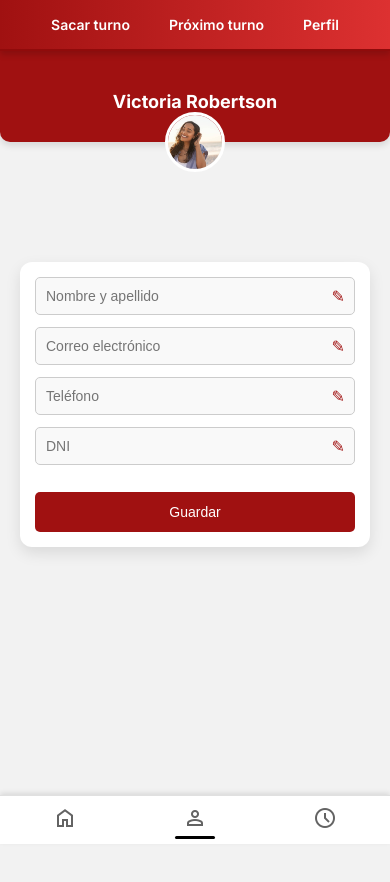
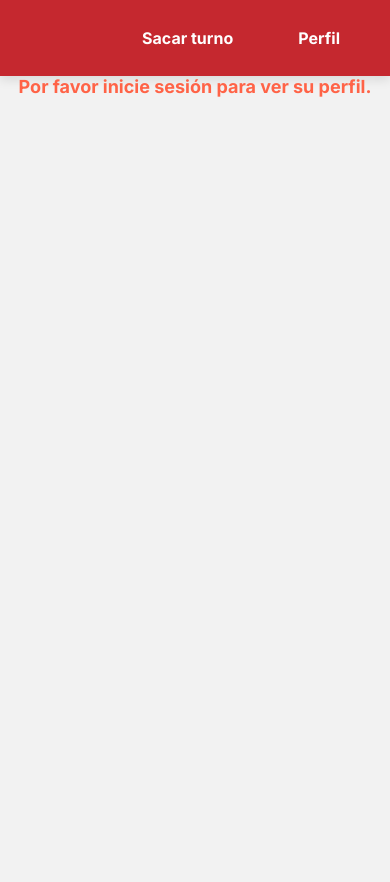
Before and after one commit to AgustinaPotasman/PF_FrontNext, a Next.js app in the folder pf/: page /Perfil in a window 390 px wide. Shown: the top 882 px of the page. After the commit the page ends 844 px from the top, so only its background shows below. Built offline with nearby package versions, Linux system fonts and the light colour scheme.

Commit message:
AIS y descardcodee todo. Registro sigue sin insertarse en la BD

```diff
--- a/pf/app/Perfil/page.js
+++ b/pf/app/Perfil/page.js
@@ -1,28 +1,53 @@
 'use client';
 
-import React from 'react';
+import React, { useContext } from 'react';
+import { UserContext } from '../components/UserContext';
 import styles from './page.module.css';
-import Form from '../components/Form';
-import Titulo from '../components/titulo';
 import Footer from '../components/footer';
+import Header from '../components/Header';
 
-export default function Home() {
-
+export default function Perfil() {
   return (
     <div>
+      <Header ></Header>
       <ProximoTurnoPage />
     </div>
   );
 }
 
 const ProximoTurnoPage = () => {
+  const { user, setUser } = useContext(UserContext);
+
+  const handleLogout = () => {
+    setUser(null);
+    localStorage.removeItem('token');
+    localStorage.removeItem('user');
+    window.location.href = '/';
+  };
+
+  if (!user) {
+    return <p className={styles.noUserMessage}>Por favor inicie sesión para ver su perfil.</p>;
+  }
+
   return (
     <main className={styles.container}>
       <header className={styles.header}>
         <img src="/img/mujer.jpg" className={styles.imagenRedonda} alt="Imagen redonda" />
-                <h2>Victoria Robertson</h2>
+        <h2>{user?.Nombre || 'Nombre no disponible'}</h2>
       </header>
-            <Form />
+
+      <div className={styles.userData}>
+        <p><strong>Nombre: </strong>{user?.Nombre || 'No disponible'}</p>
+        <p><strong>Apellido:</strong> {user?.Apellido || 'No disponible'}</p>
+        <p><strong>DNI:</strong> {user?.DNI || 'No disponible'}</p>
+        <p><strong>Email:</strong> {user?.Gmail || 'No disponible'}</p>
+        <p><strong>Teléfono:</strong> {user?.Telefono || 'No disponible'}</p>
+
+        <button onClick={handleLogout} className={styles.logoutButton}>
+          Cerrar Sesión
+        </button>
+      </div>
+
       <Footer />
     </main>
   );
--- a/pf/app/Perfil/page.module.css
+++ b/pf/app/Perfil/page.module.css
@@ -1,77 +1,88 @@
-/* Estilos para la página principal */
 .container {
     display: flex;
     flex-direction: column;
     align-items: center;
-    justify-content: flex-start;
+    padding: 20px;
+    background-color: #f7f7f7;
     min-height: 100vh;
-    background-color: #f2f2f2;
-    padding: 0;
-    margin: 0;
   }
 
-/* Estilos para el encabezado */
   .header {
     display: flex;
     flex-direction: column;
     align-items: center;
-    background-color: #A01111;
-    padding: 15px 10px 40px; /* Reduce el padding para un fondo más sutil */
-    width: 100%;
     text-align: center;
-    border-bottom-left-radius: 15px; /* Reduce el border-radius para bordes más sutiles */
-    border-bottom-right-radius: 15px; /* Reduce el border-radius para bordes más sutiles */
-    position: relative;
-    box-shadow: 0 4px 6px rgba(0, 0, 0, 0.1); /* Ajusta la sombra para que sea más sutil */
-    margin: 0; /* Asegura que el header toque el borde superior */
+    margin-bottom: 30px;
+    background-color: #ffffff;
+    border-radius: 10px;
+    padding: 20px;
+    box-shadow: 0 4px 8px rgba(0, 0, 0, 0.1);
   }
 
-.header img {
-    width: 80px; /* Reduce el tamaño de la imagen */
-    height: 80px; /* Reduce el tamaño de la imagen */
+  .imagenRedonda {
+    width: 120px;
+    height: 120px;
     border-radius: 50%;
     object-fit: cover;
-    border: 3px solid #ffffff;
-    position: absolute;
-    bottom: -40px; /* Ajusta la posición de la imagen */
-    transition: transform 0.3s ease, box-shadow 0.3s ease;
-}
-
-.header img:hover {
-    transform: scale(1.05);
-    box-shadow: 0 4px 12px rgba(0, 0, 0, 0.2);
+    border: 3px solid #f0f0f0;
+    margin-bottom: 15px;
   }
 
   .header h2 {
-    color: #ffffff;
-    margin: 50px 0 0; /* Ajusta el margen superior para que el título esté más cerca del fondo rojo */
-    font-size: 22px; /* Ajusta el tamaño de fuente para que el título sea más pequeño */
-    font-weight: 700;
+    font-size: 24px;
+    color: #333;
+    font-weight: bold;
   }
 
-/* Estilos específicos para pantallas móviles */
-@media (max-width: 768px) {
-    .header {
-        padding: 10px 10px 30px; /* Ajusta el padding para pantallas móviles */
-        border-bottom-left-radius: 10px;
-        border-bottom-right-radius: 10px;
+  .userData {
+    display: flex;
+    flex-direction: column;
+    align-items: flex-start;
+    background-color: #fff;
+    border-radius: 10px;
+    padding: 20px;
+    width: 100%;
+    max-width: 600px;
+    box-shadow: 0 4px 8px rgba(0, 0, 0, 0.1);
   }
 
-    .header img {
-        width: 60px;
-        height: 60px;
-        bottom: -30px;
+  .userData p {
+    font-size: 16px;
+    color: #555;
+    margin: 10px 0;
   }
 
-    .header h2 {
-        font-size: 18px;
-        margin: 30px 0 0;
+  .userData p strong {
+    font-weight: bold;
+    color: #333;
   }
 
-    .form {
-        width: 90%;
-        max-width: 350px;
-        margin-top: 100px;
-        padding: 15px;
+  .logoutButton {
+    background-color: #c22e2e;
+    color: white;
+    border: none;
+    padding: 12px 20px;
+    border-radius: 5px;
+    font-size: 16px;
+    cursor: pointer;
+    transition: background-color 0.3s ease;
+    margin-top: 20px;
   }
+
+  .logoutButton:hover {
+    background-color: #e63946;
   }
+
+  .footer {
+    margin-top: 40px;
+    text-align: center;
+    font-size: 14px;
+    color: #777;
+  }
+
+  .noUserMessage {
+    color: #ff6347;
+    font-size: 18px;
+    font-weight: bold;
+    text-align: center;
+  }
--- a/pf/app/PerfilMedico/page.js
+++ b/pf/app/PerfilMedico/page.js
@@ -8,7 +8,7 @@ import Boton from '../components/boton';
 import { UserContext } from '../components/UserContext';
 
 const PerfilMedico = () => {
-  const  user  = useContext(UserContext);
+  const  { user, setUser }  = useContext(UserContext);
   const [data, setData] = useState([]);
   const [error, setError] = useState('');
   const router = useRouter();
@@ -16,7 +16,7 @@ const PerfilMedico = () => {
   const token = typeof window !== 'undefined' ? localStorage.getItem('token') : null;
 
   const fetchData = async () => {
-    if (!token || !user?.idArea) {
+    if (!user?.idArea) {
       setError('No se pudo obtener el token o el área del médico');
       return;
     }
@@ -25,7 +25,7 @@ const PerfilMedico = () => {
       const config = {
         headers: { Authorization: `Bearer ${token}` }
       };
-      const response = await axios.get(`http://localhost:3000/api/listaEspera/2`, config);
+      const response = await axios.get(`http://localhost:3000/api/listaEspera/${user.idArea}`, config);
       if (Array.isArray(response.data)) {
         setData(response.data);
       } else {
--- a/pf/app/components/Header/header.module.css
+++ b/pf/app/components/Header/header.module.css
@@ -1,24 +1,56 @@
 .header {
     display: flex;
-    flex-direction: column;
+    justify-content: space-between;
     align-items: center;
-    background-color: #c62828;
+    padding: 15px 30px;
+    background-color: #c5282f;
+    color: white;
+    box-shadow: 0 4px 6px rgba(0, 0, 0, 0.1);
+  }
+
+
+  .nav-link {
+    text-decoration: none;
+    color: white;
+    font-size: 16px;
+    margin: 0 15px;
+    padding: 8px 15px;
+    border-radius: 5px;
+    transition: background-color 0.3s ease;
+  }
+
+
+  .nav-link:hover {
+    background-color: #c5282f;
+  }
+
+
+  .nav-link.active {
+    font-weight: bold;
+    border-bottom: 2px solid #f2f2f2;
+  }
+
+  /* Contenedor del header */
+.header {
+    display: flex;
+    justify-content: flex-end; /* Alinea los elementos al lado derecho */
+    align-items: center; /* Centra verticalmente los elementos */
     padding: 20px;
-    width: 100%;
-    text-align: center;
-}
+    background-color: #c5282f;
+    box-shadow: 0 4px 10px rgba(0, 0, 0, 0.1);
+  }
 
-.header img {
-    width: 100px;
-    height: 100px;
-    border-radius: 50%;
-    object-fit: cover;
-    border: 3px solid #ffffff;
-    margin-bottom: 10px;
-}
+  /* Estilos para los enlaces */
+  .nav-link {
+    margin-left: 20px; /* Espaciado entre los enlaces */
+    font-size: 16px;
+    color: #ffffff;
+    text-decoration: none;
+    font-weight: bold;
+    transition: color 0.3s ease, border-bottom 0.3s ease;
+  }
 
-.header h2 {
-    color: #ffffff;
-    margin: 10px 0 0;
-    font-size: 24px;
-}
+  .nav-link:hover {
+    color: #ff4d4d; /* Color al pasar el ratón */
+    border-bottom: 2px solid #ff4d4d; /* Subrayado de los enlaces */
+  }
--- a/pf/app/components/Header/index.js
+++ b/pf/app/components/Header/index.js
@@ -1,12 +1,12 @@
 import React from 'react';
-import styles from '../styles/header.module.css';
+import styles from './header.module.css';
+import Link from 'next/link';
 
 export default function Header() {
-    return (
-        <header className={styles.header}>
-            <button className={styles.backButton}>&#8592;</button>
-            <h1>Próximo turno</h1>
-            <img className={styles.icon} src="icon.png" alt="Icon" />
-        </header>
-    );
+  return (
+    <header className={styles.header}>
+      <Link href="/informacion" className={styles["nav-link"]}>Sacar turno</Link>
+      <Link href="/Perfil" className={styles["nav-link"]}>Perfil</Link>
+    </header>
+  );
 }
--- a/pf/app/components/UserContext/index.js
+++ b/pf/app/components/UserContext/index.js
@@ -1,9 +1,18 @@
-import React, { createContext, useState } from 'react';
+import React, { createContext, useState, useEffect } from 'react';
 
 export const UserContext = createContext();
 
+
 export const UserProvider = ({ children }) => {
   const [user, setUser] = useState(null);
+
+
+  useEffect(() => {
+    const storedUser = localStorage.getItem('user');
+    if (storedUser) {
+      setUser(JSON.parse(storedUser));
+    }
+  }, []);
 
   return (
     <UserContext.Provider value={{ user, setUser }}>
--- a/pf/app/informacion/page.js
+++ b/pf/app/informacion/page.js
@@ -19,7 +19,7 @@ export default function Informacion() {
   const [estadoTurno, setEstadoTurno] = useState('');
   const [finalizado, setFinalizado] = useState(false);
   const token = localStorage.getItem('token');
-  const user = useContext(UserContext);
+  const { user } = useContext(UserContext);
 
   useEffect(() => {
     const config = {
@@ -62,15 +62,13 @@ export default function Informacion() {
 
     if (selectedAreaId && sintomas.trim()) {
       try {
-        const idMedico = Math.floor(Math.random() * 3) + 1;
-        const idPaciente = Math.floor(Math.random() * 3) + 1;
+        const idPaciente = user.Id;
         const idEstadoTurno = 1;
         const config = {
           headers: { Authorization: `Bearer ${token}` }
       };
 
         const response = await axios.post('http://localhost:3000/api/insertarTurno', {
-          idMedico,
           idPaciente,
           idArea: selectedAreaId,
           idEstadoTurno,
--- a/pf/app/layout.js
+++ b/pf/app/layout.js
@@ -2,6 +2,8 @@ import { Inter } from "next/font/google";
 import "./globals.css";
 import styles from "./layout.module.css";
 import Link from "next/link";
+import { Providers } from "./providers";
+import Perfil from "./Perfil/page";
 
 const inter = Inter({ subsets: ["latin"] });
 
@@ -14,14 +16,9 @@ export default function RootLayout({ children }) {
   return (
     <html lang="en">
       <body className={inter.className}>
-        <nav className={styles.nav}>
-          <div className={styles["nav-links"]}>
-            <Link href="/informacion" className={styles["nav-link"]}>Sacar turno</Link>
-            <Link href="/ProximoTurno" className={styles["nav-link"]}>Próximo turno</Link>
-            <Link href="/Perfil" className={styles["nav-link"]}>Perfil</Link>
-          </div>
-        </nav>
-        {children}
+          <Providers>
+            {children}
+          </Providers>
       </body>
     </html>
   );
--- /dev/null
+++ b/pf/app/providers.js
@@ -0,0 +1,11 @@
+'use client'
+
+import { UserProvider } from "./components/UserContext"
+
+export function Providers({children}) {
+    return (
+        <UserProvider>
+            {children}
+        </UserProvider>
+    )
+}
```
Also changed, not shown: pf/app/Login/page.js (+23 -20 lines), pf/app/components/Utils/ProtectedRoutes.js (added, +10 -0 lines), pf/app/page.js (+23 -8 lines). Lines whose indentation alone changed are shown as unchanged.
